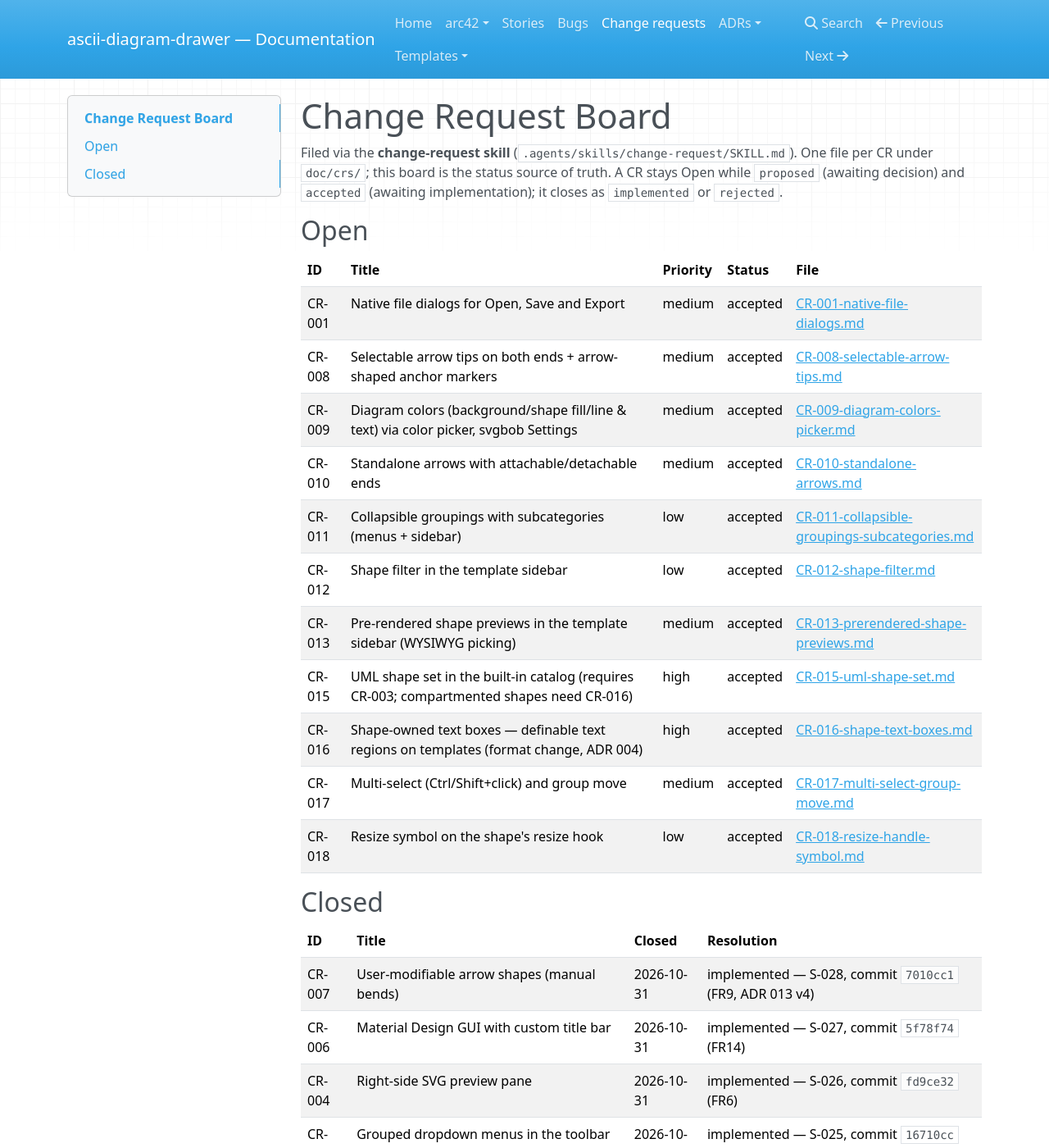
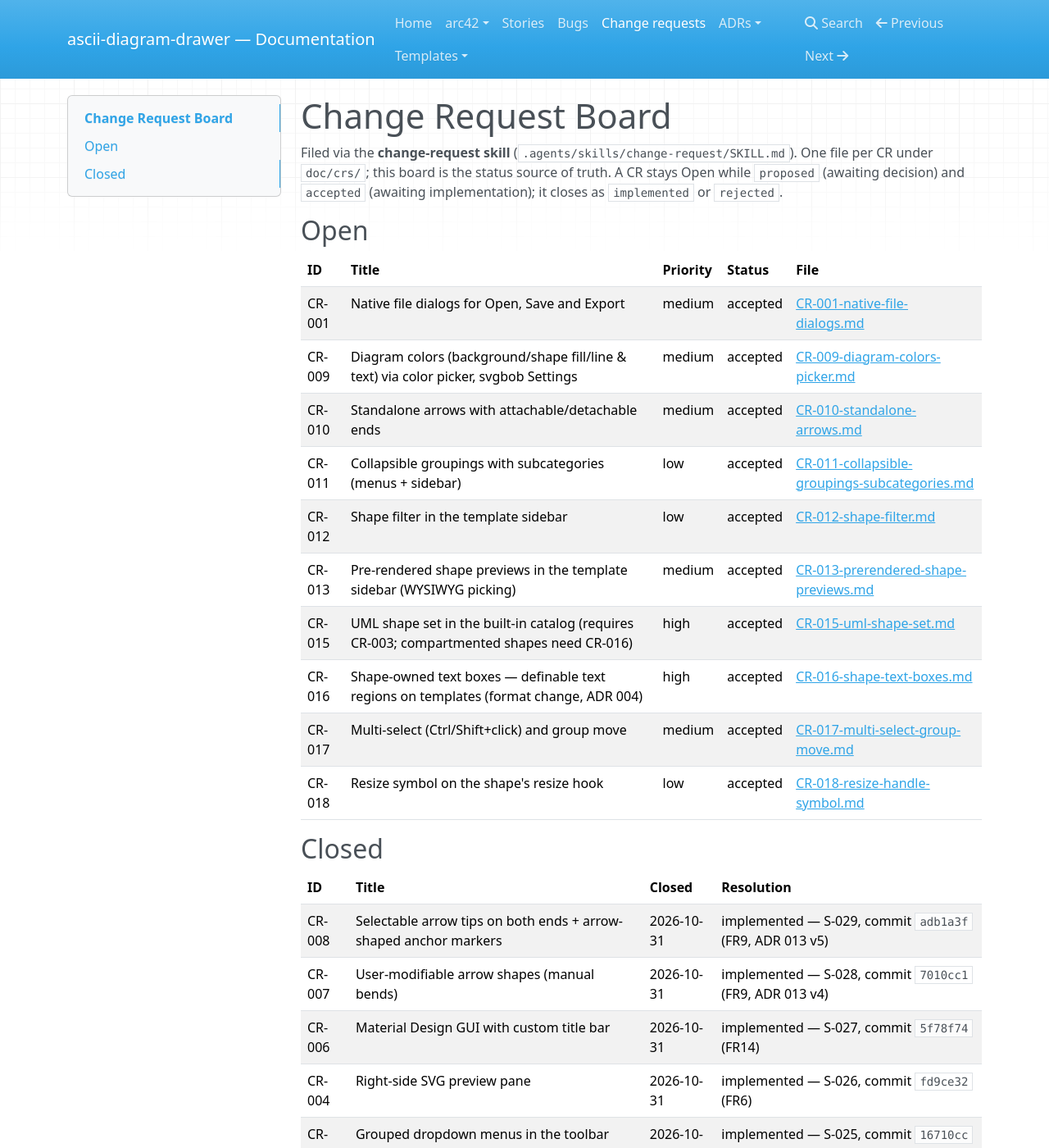
Before and after one commit to Reto411/ascii-diagram-drawer, an MkDocs documentation site: the page built from doc/crs/CRS.md, in a window 1280 px wide and 1400 px high. Shown: the whole window at 82% size. Built offline with MkDocs 1.6.1, drawn with Linux system fonts in a browser that asks for light colours; nearby versions of some CDN libraries.

Commit message:
CR-008 -> implemented (S-029, adb1a3f) — closed on the CR board

```diff
--- a/doc/crs/CRS.md
+++ b/doc/crs/CRS.md
@@ -15,7 +15,6 @@ Filed via the **change-request skill** (`.agents/skills/change-request/SKILL.md`
 | ID | Title | Priority | Status | File |
 |----|-------|----------|--------|------|
 | CR-001 | Native file dialogs for Open, Save and Export | medium | accepted | [CR-001-native-file-dialogs.md](CR-001-native-file-dialogs.md) |
-| CR-008 | Selectable arrow tips on both ends + arrow-shaped anchor markers | medium | accepted | [CR-008-selectable-arrow-tips.md](CR-008-selectable-arrow-tips.md) |
 | CR-009 | Diagram colors (background/shape fill/line & text) via color picker, svgbob Settings | medium | accepted | [CR-009-diagram-colors-picker.md](CR-009-diagram-colors-picker.md) |
 | CR-010 | Standalone arrows with attachable/detachable ends | medium | accepted | [CR-010-standalone-arrows.md](CR-010-standalone-arrows.md) |
 | CR-011 | Collapsible groupings with subcategories (menus + sidebar) | low | accepted | [CR-011-collapsible-groupings-subcategories.md](CR-011-collapsible-groupings-subcategories.md) |
@@ -30,6 +29,7 @@ Filed via the **change-request skill** (`.agents/skills/change-request/SKILL.md`
 
 | ID | Title | Closed | Resolution |
 |----|--------|--------|------------|
+| CR-008 | Selectable arrow tips on both ends + arrow-shaped anchor markers | 2026-10-31 | implemented — S-029, commit `adb1a3f` (FR9, ADR 013 v5) |
 | CR-007 | User-modifiable arrow shapes (manual bends) | 2026-10-31 | implemented — S-028, commit `7010cc1` (FR9, ADR 013 v4) |
 | CR-006 | Material Design GUI with custom title bar | 2026-10-31 | implemented — S-027, commit `5f78f74` (FR14) |
 | CR-004 | Right-side SVG preview pane | 2026-10-31 | implemented — S-026, commit `fd9ce32` (FR6) |
```
Also changed, not shown: doc/crs/CR-008-selectable-arrow-tips.md (+2 -2 lines).
